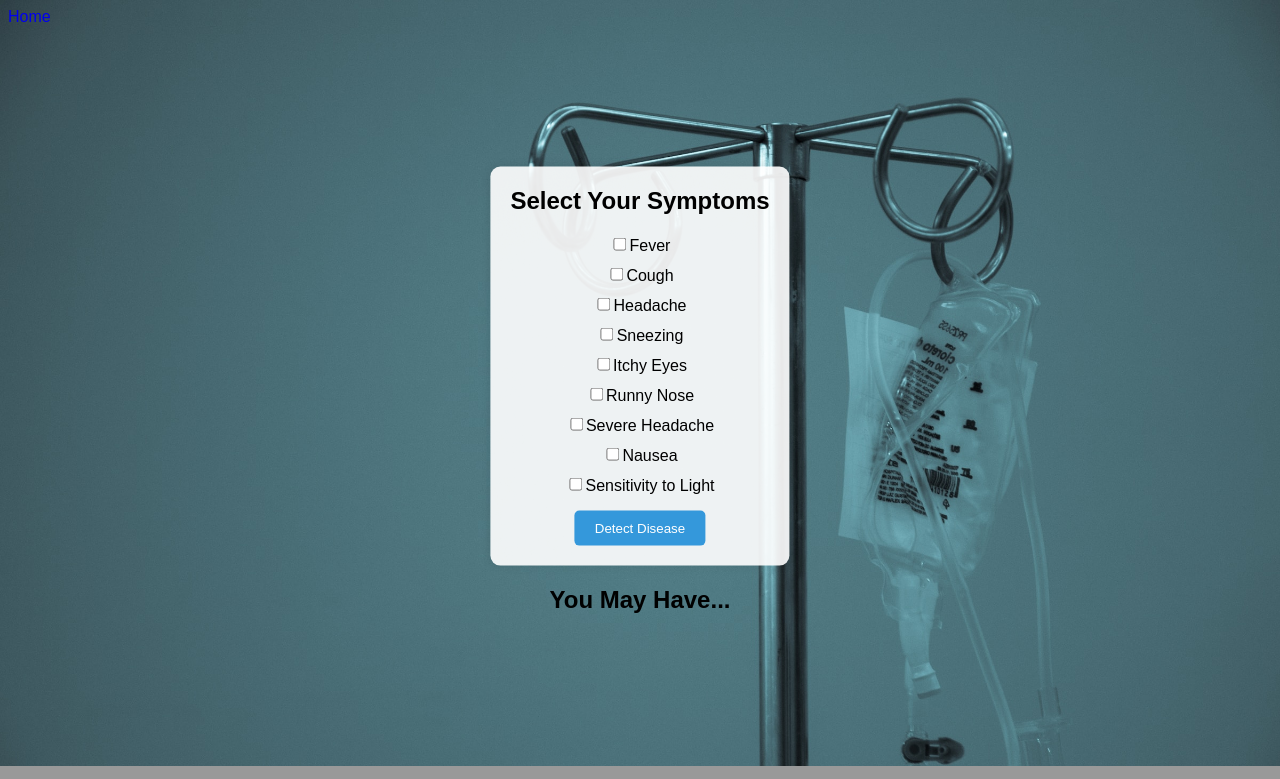
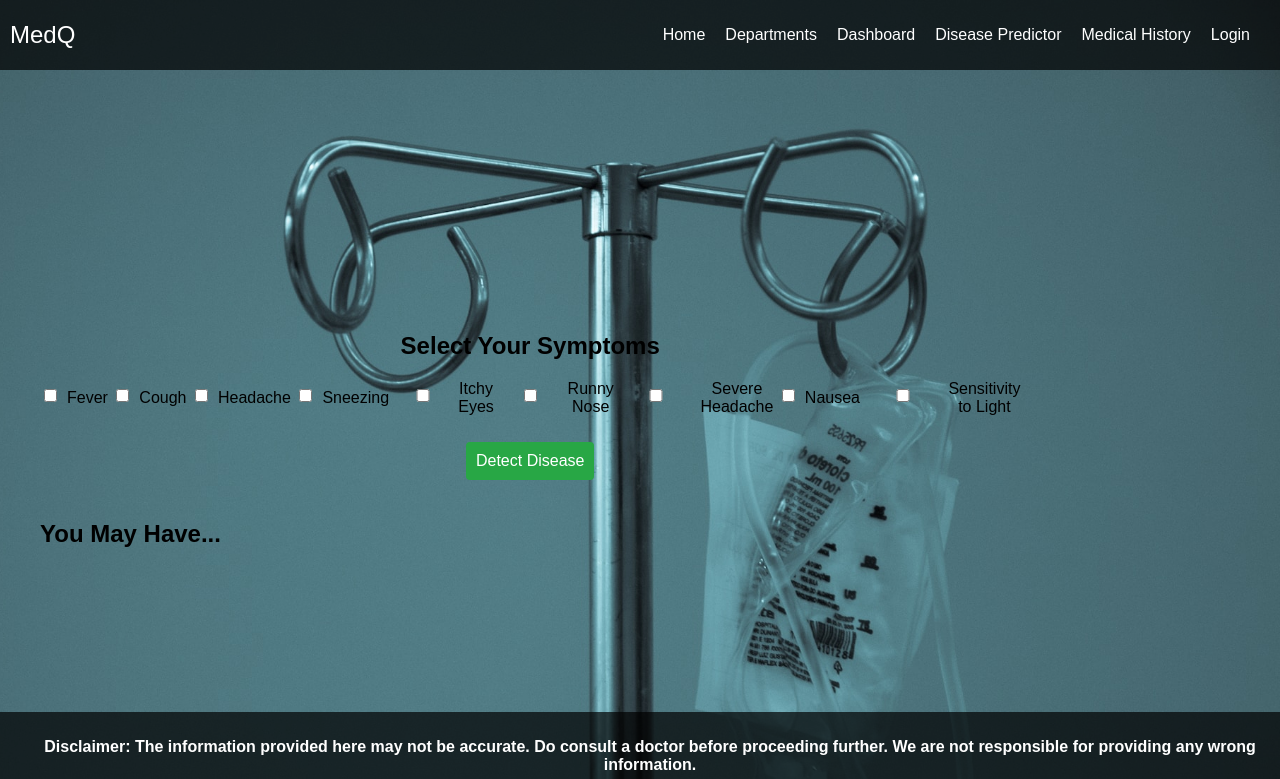
Before and after one commit to anuragverma108/MedQ, a plain HTML site: page diagnosis.html in a window 1280 px wide. Shown: the top 779 px of the page. Drawn offline with Linux system fonts and the light colour scheme.

Commit message:
Changes in Disease Predictor

```diff
--- a/diagnosis.html
+++ b/diagnosis.html
@@ -1,12 +1,90 @@
 <!DOCTYPE html>
-<html>
+<html lang="en">
 
 <head>
-    <title>Disease Selector</title>
-    <link rel="stylesheet" type="text/css" href="style1.css">
+    <meta charset="UTF-8">
+    <meta name="viewport" content="width=device-width, initial-scale=1.0">
+    <title>Disease Predictor</title>
+    <link rel="stylesheet" href="style.css">
+    <style>
+        body {
+            display: flex;
+            flex-direction: column;
+            min-height: 100vh;
+            margin: 0;
+            font-family: 'Arial', sans-serif;
+            background-color: #42636A;
+            background-image: url('backl.jpg');
+            background-size: cover;
+            background-position: right top;
+            background-repeat: no-repeat;
+        }
+
+        .container {
+            display: flex;
+            flex-direction: column;
+            align-items: flex-start;
+            justify-content: center;
+            min-height: calc(100vh - 100px);
+            padding: 20px;
+            margin-left: 20px;
+        }
+
+        .symptom-selector {
+            text-align: center;
+        }
+
+        .symptom-list {
+            list-style: none;
+            padding: 0;
+        }
+
+        .symptom-list li {
+
+            display: inline-flex;
+            align-items: center;
+            margin-bottom: 10px;
+        }
+
+        .symptom-list input {
+            margin-right: 10px;
+        }
+
+        #result-container {
+            margin-top: 20px;
+            text-align: center;
+        }
+        .space{
+            height: 40vh;
+        }
+
+        footer {
+            background-color: rgba(0, 0, 0, 0.7);
+            color: white;
+            text-align: center;
+            padding: 10px;
+            width: 100%;
+            margin-top: auto;
+        }
+    </style>
 </head>
 
 <body>
+
+    <nav>
+        <a href="index.html">
+            <div class="logo">MedQ</div>
+        </a>
+        <ul class="nav-links">
+            <li><a href="index.html">Home</a></li>
+            <li><a href="department.html">Departments</a></li>
+            <li><a href="dashboard.html">Dashboard</a></li>
+            <li><a href="diagnosis.html">Disease Predictor </a></li>
+            <li><a href="medical history.html">Medical History</a></li>
+            <li><a href="login.html">Login</a></li>
+        </ul>
+    </nav>
+
     <div class="container">
         <div class="symptom-selector">
             <h2>Select Your Symptoms</h2>
@@ -20,7 +98,6 @@
                 <li><input type="checkbox" name="symptom" value="severe_headache">Severe Headache</li>
                 <li><input type="checkbox" name="symptom" value="nausea">Nausea</li>
                 <li><input type="checkbox" name="symptom" value="light_sensitivity">Sensitivity to Light</li>
-
             </ul>
             <button id="detect-btn">Detect Disease</button>
         </div>
@@ -29,13 +106,13 @@
             <ul id="disease-list"></ul>
         </div>
     </div>
-    <nav>
-        <div class="left"><a style="text-decoration: none;" href="index.html">Home</a></div>
-    </nav>
+    <div class="space">
+
+    </div>
     <footer>
         <div class="notice">
-            <p><b>Disclaimer: The information provided here may not be accurate. Do consult a doctor before proceeding
-                    further.We are not responsible for providing any wrong information.</b></p>
+            <p><b>Disclaimer: The information provided here may not be accurate. Do consult a doctor before
+                    proceeding further. We are not responsible for providing any wrong information.</b></p>
         </div>
     </footer>
 
--- a/style.css
+++ b/style.css
@@ -297,5 +297,5 @@ p>a {
 }
 
 .homepage {
-  width: 90%;
+  width: 85%;
 }
```
Also changed, not shown: dashboard.html (+1 -1 lines), department.html (+1 -1 lines), index.html (+1 -0 lines), medical history.html (+2 -2 lines).
